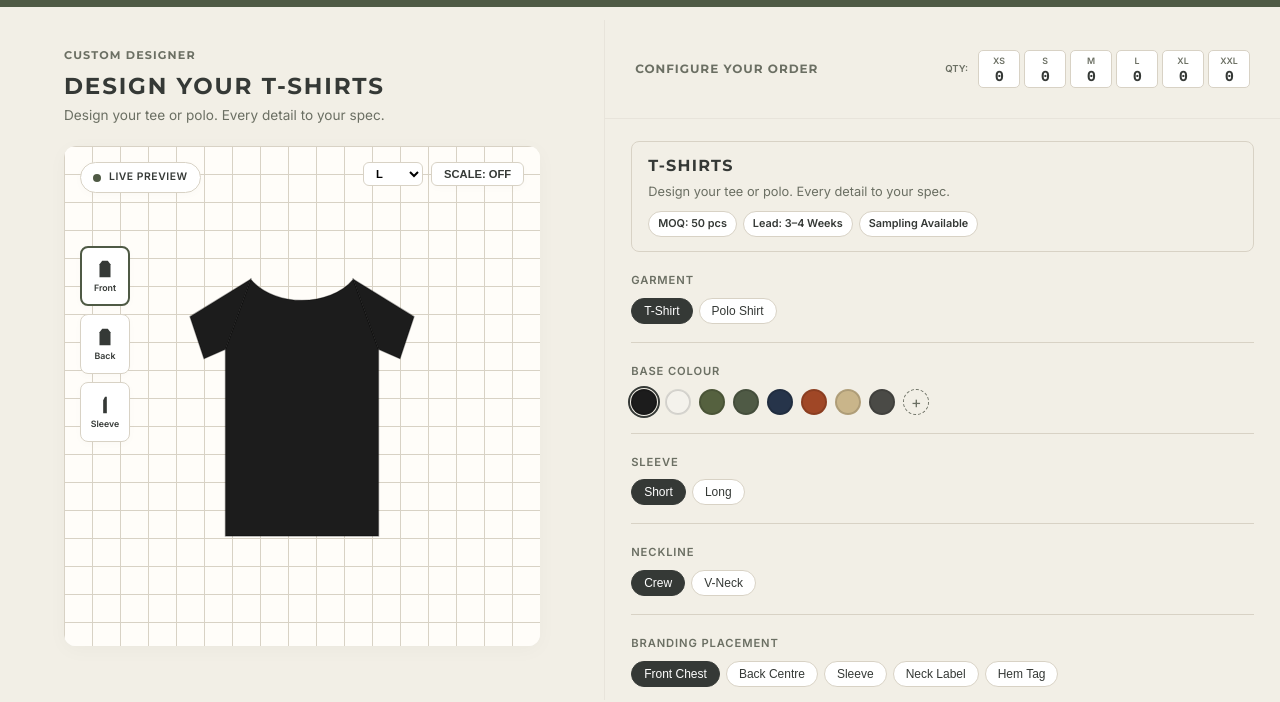
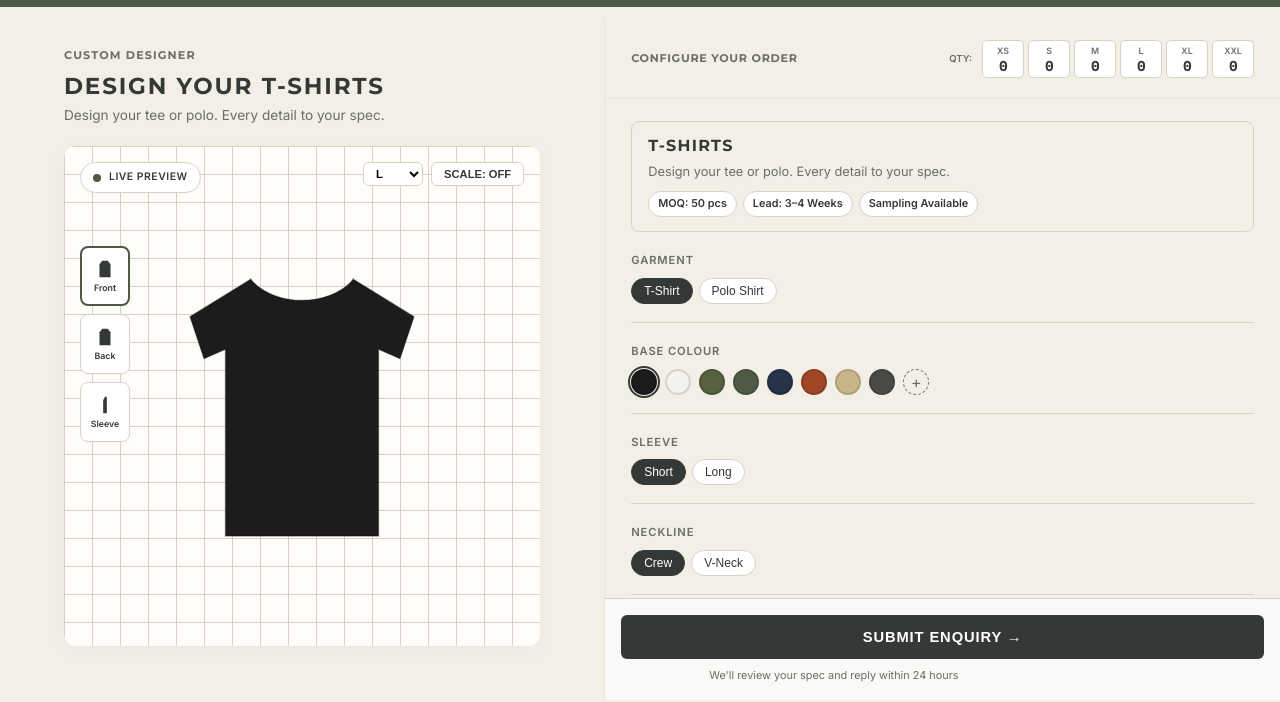
Before and after one commit to hassan-414-cod/threadgaff-demo, a website: page designer.html in a window 1280 px wide. Shown: the part 100-802 px from the top of the page. Drawn offline with Linux system fonts and the light colour scheme.

Commit message:
Fix: pin SUBMIT ENQUIRY button as always-visible sticky footer at bottom of designer right panel

```diff
--- a/designer.html
+++ b/designer.html
@@ -2295,7 +2295,7 @@
     }
 
     .dr-header {
-      padding: 30px;
+      padding: 20px 26px;
       border-bottom: 1px solid #e8e4db;
       display: flex;
       justify-content: space-between;
@@ -2303,9 +2303,16 @@
       background: var(--paper);
       flex-wrap: wrap;
       gap: 16px;
-    }
-    .dr-header h4 { font-size: 0.75rem; color: var(--muted); }
-    .dr-header span { font-size: 0.7rem; font-weight: 700; }
+      flex-shrink: 0;
+    }
+    .dr-header h4 { font-size: 0.7rem; color: var(--muted); letter-spacing:0.06em; }
+
+    .dr-footer {
+      flex-shrink: 0;
+      padding: 16px 26px;
+      border-top: 1px solid #e8e4db;
+      background: var(--paper);
+    }
 
     .dr-body {
       padding: 22px 26px;
@@ -2847,8 +2854,6 @@
             <span style="font-weight:700; font-size:0.95rem; color:#fff;">--</span>
           </div>
 
-          <button id="checkoutBtn" style="width:100%; padding:12px; font-size:0.88rem; font-weight:700; cursor:pointer; border-radius:6px; border:none; background:#fff; color:var(--ink); letter-spacing:0.04em;">SUBMIT ENQUIRY &rarr;</button>
-
           <!-- Hidden elements required by JS -->
           <div style="display:none;">
              <span id="capSpec">TEE — CREW — SHORT — INK BLACK</span>
@@ -2858,6 +2863,13 @@
         </div>
 
       </div>
+
+      <!-- STICKY CHECKOUT BUTTON - always visible at bottom -->
+      <div class="dr-footer" style="padding:16px; border-top:1px solid var(--line); background:#f9f9f7;">
+        <button id="checkoutBtn" style="width:100%; padding:14px; font-size:0.92rem; font-weight:700; cursor:pointer; border-radius:6px; border:none; background:var(--ink); color:#fff; letter-spacing:0.06em; transition: opacity 0.2s;" onmouseover="this.style.opacity='0.85'" onmouseout="this.style.opacity='1'">SUBMIT ENQUIRY &rarr;</button>
+        <p style="margin:8px 0 0; font-size:0.68rem; color:var(--muted); text-align:center;">We'll review your spec and reply within 24 hours</p>
+      </div>
+
     </div>
 </main>
 
```
